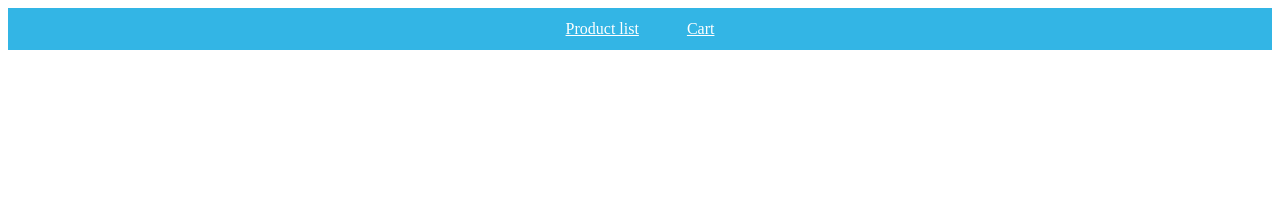
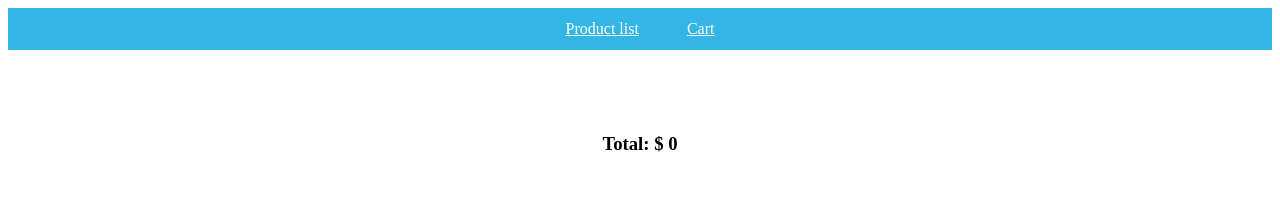
Before and after one commit to csaba-schmidtmayer/storefront, an Angular app: page /cart in a window 1280 px wide. Before the commit this address led to /. Shown: the top 223 px of the page. Built offline with nearby package versions, Linux system fonts and the light colour scheme.

Commit message:
feat: Implement Cart

```diff
--- a/src/app/app-routing.module.ts
+++ b/src/app/app-routing.module.ts
@@ -3,10 +3,11 @@ import { RouterModule, Routes } from '@angular/router';
 
 import { ProductListComponent } from './product-list/product-list.component';
 import { ProductItemDetailComponent } from './product-item-detail/product-item-detail.component';
+import { ConfirmCartComponent } from './confirm-cart/confirm-cart.component';
 
 const routes: Routes = [
   { path: '', component: ProductListComponent },
-  //{ path: 'cart', component: CartComponent },
+  { path: 'cart', component: ConfirmCartComponent },
   { path: 'products/:id', component: ProductItemDetailComponent },
 ];
 
--- a/src/app/cart-item/cart-item.component.css
+++ b/src/app/cart-item/cart-item.component.css
@@ -1,21 +1,18 @@
-.product-image {
-  list-style-type: none;
-  width: 95px;
-  padding: 20px;
-  margin: 6px 6px;
-  border: 1px solid #33B5E5;
+img {
+  width: 100px;
+  border-radius: 10px;
 }
 
-.product-container {
-  margin-top: 64px;
+.cart-item {
   display: flex;
-  flex-wrap: wrap;
-  flex-direction: column;
-  align-items: center;
-  justify-content: flex-start;
+  flex-direction: row;
+  margin-bottom: 20px;
 }
 
-.number-input {
-  width: 108px;
-  margin-bottom: 8px;
+.cart-item-details {
+  display: flex;
+  justify-content: center;
+  flex-direction: column;
+  align-items: left;
+  margin-left: 80px;
 }
--- a/src/app/cart-item/cart-item.component.html
+++ b/src/app/cart-item/cart-item.component.html
@@ -1,8 +1,8 @@
-<div class="product-container">
+<div class="cart-item">
   <a routerLink="/products/{{product.id}}">
     <img class="cart-product-image" src="{{product.imageUrl}}" />
   </a>
-  <div>
+  <div class="cart-item-details">
     <h3>{{product.name}}</h3>
     <p>$ {{product.price}}</p>
     <input name="quantity" class="number-input" type="number" [(ngModel)]="quantity"/>
--- a/src/app/cart-item/cart-item.component.ts
+++ b/src/app/cart-item/cart-item.component.ts
@@ -9,7 +9,7 @@ import Product from '../models/product';
 })
 export class CartItemComponent implements OnInit {
   @Input() product!: Product;
-  quantity: number = 0;
+  @Input() quantity!: number;
 
   constructor() { }
 
--- a/src/app/confirm-cart/confirm-cart.component.css
+++ b/src/app/confirm-cart/confirm-cart.component.css
@@ -0,0 +1,32 @@
+.form-margin {
+  margin-bottom: 12px;
+}
+
+.number-input {
+  width: 80px;
+  text-align: center;
+}
+
+.cart-container {
+  display: flex;
+  flex-direction: row;
+  justify-content: center;
+  margin-top: 64px;
+}
+
+.cart-items {
+  display: flex;
+  flex-direction: column;
+  align-items: flex-start;
+}
+
+.cart-panel {
+  margin-left: 50px;
+  margin-right: 50px;
+}
+
+.empty-cart-message {
+  display: flex;
+  justify-content: center;
+  margin-top: 64px;
+}
--- a/src/app/confirm-cart/confirm-cart.component.html
+++ b/src/app/confirm-cart/confirm-cart.component.html
@@ -1 +1,6 @@
-<p>confirm-cart works!</p>
+<div class="cart-container">
+  <div class="cart-items">
+    <app-cart-item *ngFor="let cartItem of cartItemList" [product]="cartItem.product" [quantity]="cartItem.quantity"></app-cart-item>
+    <h3>Total: $ {{cart.cartValue}}</h3>
+  </div>
+</div>
--- a/src/app/confirm-cart/confirm-cart.component.ts
+++ b/src/app/confirm-cart/confirm-cart.component.ts
@@ -1,4 +1,8 @@
 import { Component, OnInit } from '@angular/core';
+
+import { ManageCartService } from '../manage-cart.service';
+
+import { Cart, CartItem } from '../models/cart';
 
 @Component({
   selector: 'app-confirm-cart',
@@ -6,10 +10,16 @@ import { Component, OnInit } from '@angular/core';
   styleUrls: ['./confirm-cart.component.css']
 })
 export class ConfirmCartComponent implements OnInit {
+  cart!: Cart;
+  cartItemList!: CartItem[];
 
-  constructor() { }
+  constructor(private cartService: ManageCartService) { }
 
   ngOnInit(): void {
+    this.cart = this.cartService.getCart();
+    if (this.cart.products !== null) {
+      this.cartItemList = Object.keys(this.cart.products).map((key) => (this.cart.products![parseInt(key)]));
+    }
   }
 
 }
--- a/src/app/models/cart.ts
+++ b/src/app/models/cart.ts
@@ -13,3 +13,8 @@ type Cart = {
 };
 
 export default Cart;
+
+export {
+  Cart,
+  CartItem
+};
```
